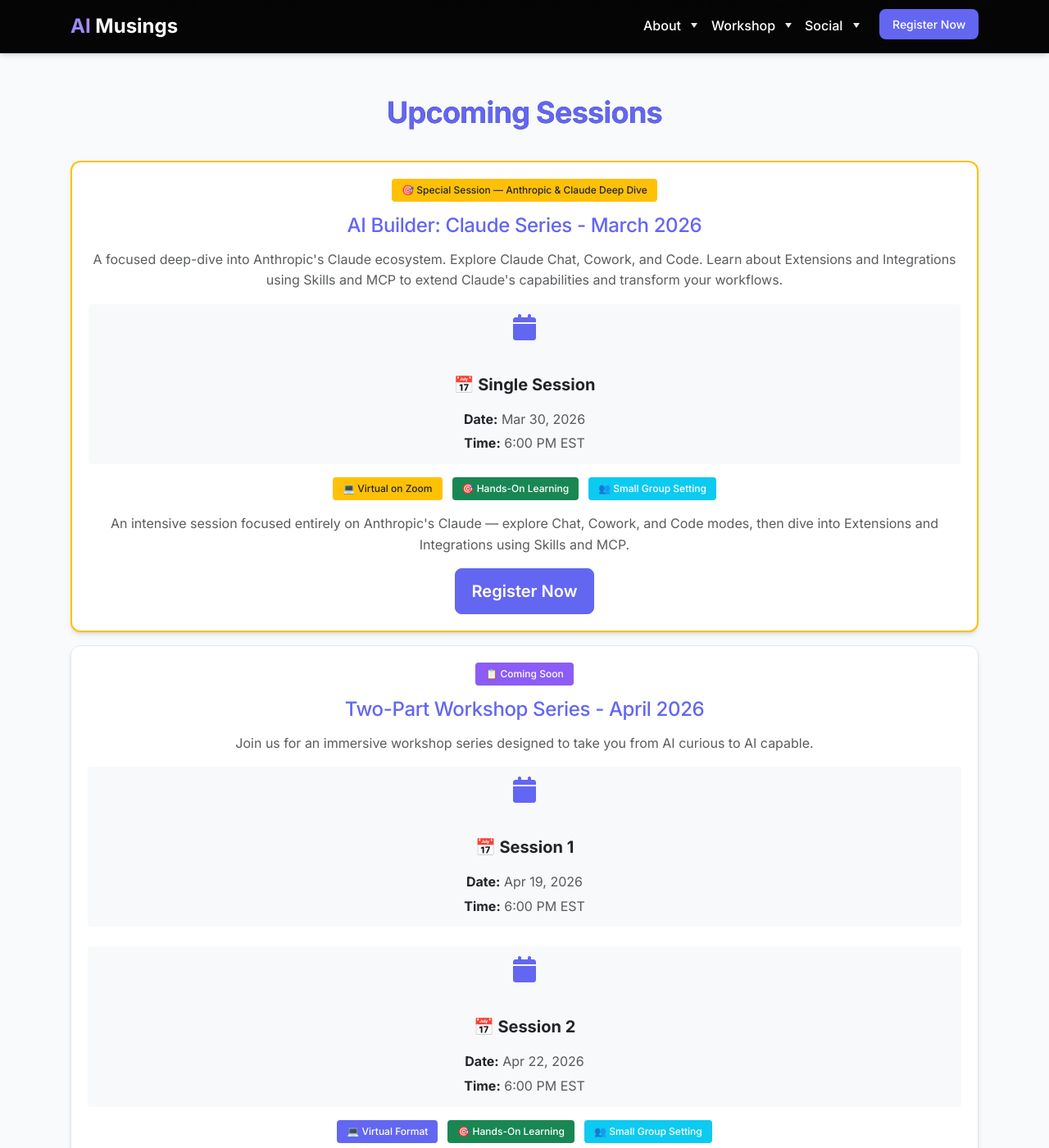
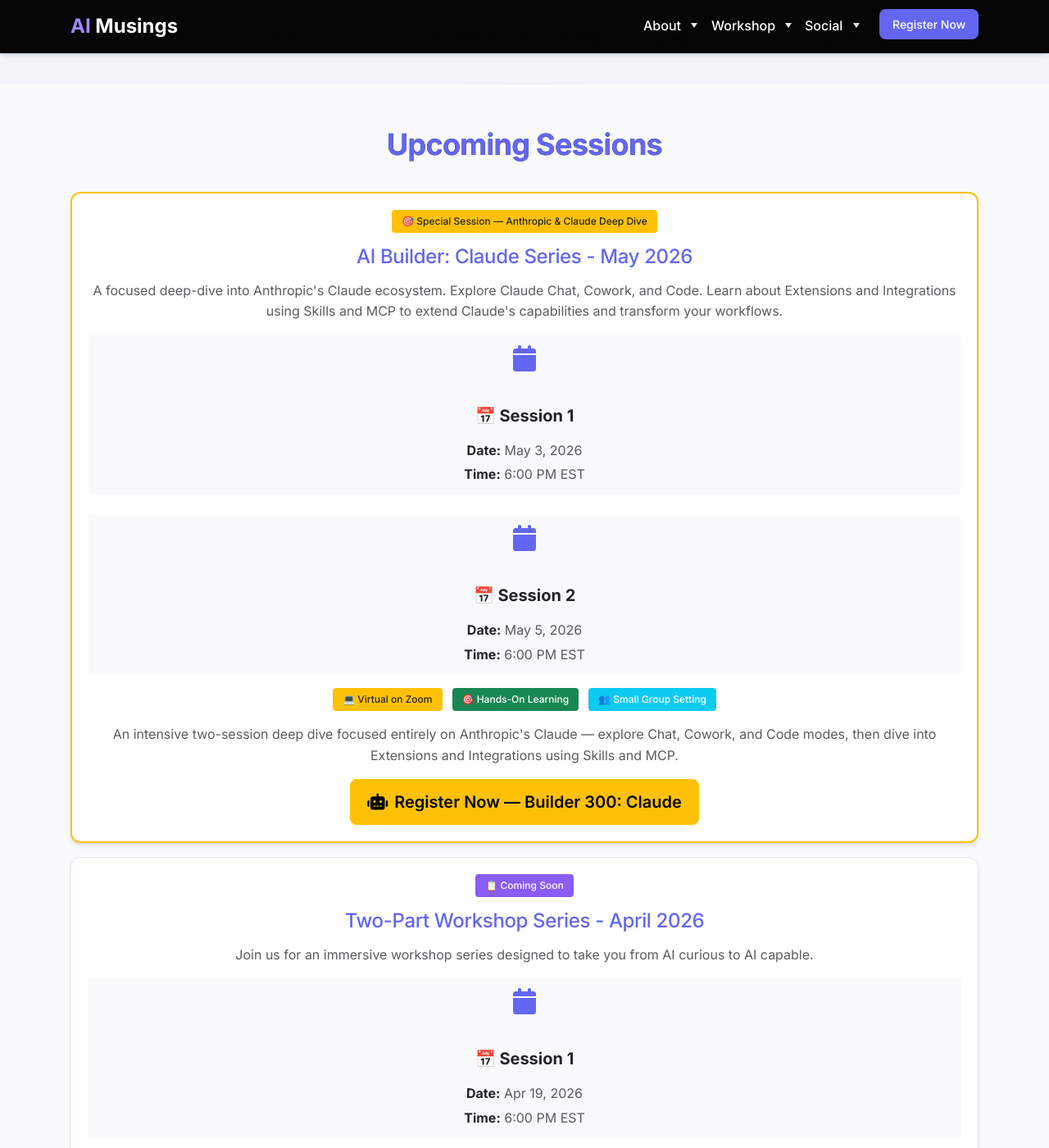
Before and after one commit to pulsarventures/aimusings.site, a Jekyll site: the page built from index.html, in a window 1280 px wide and 1400 px high, scrolled down 11399 px. Shown: the whole window at 82% size. Built offline with Jekyll 4.4.1, drawn with Linux system fonts in a browser that asks for light colours; the list of posts is cut into pages by our own code; some of the changed text lies outside the part shown.

Commit message:
Claude Series - 1 marked complete, announce Claude Series - 2 (May 3 & 5), dual hero CTAs
Co-Authored-By: Claude Sonnet 4.6 <noreply@anthropic.com>

```diff
--- a/index.html
+++ b/index.html
@@ -17,10 +17,20 @@ title: "Accelerate Your AI Game: Learn, Apply, Build in One Immersive Session"
                 </p>
                 <div class="bg-white rounded shadow-lg p-4 mt-4 d-inline-block" data-animate="fadeUp" data-delay="400">
                     <div class="d-flex flex-column gap-3 align-items-center">
-                        <a href="https://www.tixtree.com/e/ai-builder-claude-series-e54a3c4af09a" class="btn btn-primary btn-lg px-5 py-3 fw-semibold" target="_blank">
-                            <i class="fas fa-ticket-alt me-2"></i>Register for Next Workshop
-                        </a>
-                        <span class="text-muted small">Mar 30, 2026 | 6:00 PM EST | Virtual on Zoom | AI Builder: Claude Series</span>
+                        <div class="d-flex gap-3 justify-content-center flex-wrap">
+                            <div class="text-center">
+                                <a href="https://www.tixtree.com/e/accelerate-your-ai-game-learn-build-apply-1fa6b0fa1d96" class="btn btn-primary btn-lg px-4 py-3 fw-semibold" target="_blank">
+                                    <i class="fas fa-ticket-alt me-2"></i>Register — Builder 200
+                                </a>
+                                <div class="text-muted small mt-2">Apr 19 & 22, 2026 | 6:00 PM EST</div>
+                            </div>
+                            <div class="text-center">
+                                <a href="https://www.tixtree.com/e/claude-series-719e255321d4" class="btn btn-warning btn-lg px-4 py-3 fw-semibold" target="_blank">
+                                    <i class="fas fa-robot me-2"></i>Register — Builder 300: Claude
+                                </a>
+                                <div class="text-muted small mt-2">May 3 & 5, 2026 | 6:00 PM EST</div>
+                            </div>
+                        </div>
                         <div class="d-flex gap-3 justify-content-center flex-wrap">
                             <a href="https://www.youtube.com/@AIMusingsBuilderCommunitySnS" class="btn btn-outline-danger btn-sm px-3 py-1 fw-semibold" target="_blank">
                                 <i class="fab fa-youtube me-2"></i>YouTube Channel
@@ -1005,6 +1015,14 @@ title: "Accelerate Your AI Game: Learn, Apply, Build in One Immersive Session"
                             </tr>
                         </thead>
                         <tbody>
+                            <tr class="table-warning">
+                                <td><strong>Claude Series - 2</strong></td>
+                                <td>May 3 & 5, 2026</td>
+                                <td><span class="badge bg-info">📅 Scheduled</span></td>
+                                <td>
+                                    <a href="https://www.tixtree.com/e/claude-series-719e255321d4" target="_blank" class="btn btn-sm btn-primary"><i class="fas fa-ticket-alt me-1"></i>Register</a>
+                                </td>
+                            </tr>
                             <tr class="table-info">
                                 <td><strong>Builder Series - 9</strong></td>
                                 <td>April 19 & 22, 2026</td>
@@ -1013,21 +1031,17 @@ title: "Accelerate Your AI Game: Learn, Apply, Build in One Immersive Session"
                                     <a href="https://www.tixtree.com/e/accelerate-your-ai-game-learn-build-apply-1fa6b0fa1d96" target="_blank" class="btn btn-sm btn-primary"><i class="fas fa-ticket-alt me-1"></i>Register</a>
                                 </td>
                             </tr>
-                            <tr class="table-warning">
+                            <tr class="table-light">
                                 <td><strong>Claude Series - 1</strong></td>
                                 <td>March 30, 2026</td>
-                                <td><span class="badge bg-warning text-dark">🎯 Special Session</span></td>
-                                <td>
-                                    <a href="https://www.tixtree.com/e/ai-builder-claude-series-e54a3c4af09a" target="_blank" class="btn btn-sm btn-primary"><i class="fas fa-ticket-alt me-1"></i>Register</a>
-                                </td>
+                                <td><span class="badge bg-success">✓ Completed</span></td>
+                                <td></td>
                             </tr>
                             <tr class="table-light">
                                 <td><strong>Builder Series - 8</strong></td>
                                 <td>February 22 & 26, 2026</td>
                                 <td><span class="badge bg-success">✓ Completed</span></td>
-                                <td>
-                                    <span class="text-muted">Coming Soon</span>
-                                </td>
+                                <td></td>
                             </tr>
                             <tr class="table-light">
                                 <td><strong>Builder Series - 7</strong></td>
@@ -1125,12 +1139,12 @@ title: "Accelerate Your AI Game: Learn, Apply, Build in One Immersive Session"
         </div>
         <div class="row justify-content-center">
             <div class="col-lg-10">
-                <!-- AI Builder: Claude Series - March 2026 -->
+                <!-- AI Builder: Claude Series - May 2026 -->
                 <div class="card card-hover glass-effect mb-4 border-warning" style="border-width: 2px;">
                     <div class="card-body p-5">
                         <div class="text-center mb-4">
                             <div class="badge bg-warning text-dark px-3 py-2 mb-3">🎯 Special Session — Anthropic & Claude Deep Dive</div>
-                            <h3 class="h4 mb-3 text-primary">AI Builder: Claude Series - March 2026</h3>
+                            <h3 class="h4 mb-3 text-primary">AI Builder: Claude Series - May 2026</h3>
                             <p class="text-muted mb-4">A focused deep-dive into Anthropic's Claude ecosystem. Explore Claude Chat, Cowork, and Code. Learn about Extensions and Integrations using Skills and MCP to extend Claude's capabilities and transform your workflows.</p>
                         </div>
 
@@ -1139,9 +1153,19 @@ title: "Accelerate Your AI Game: Learn, Apply, Build in One Immersive Session"
                                 <div class="text-center p-3 rounded bg-light">
                                     <div class="mb-3">
                                         <i class="fas fa-calendar fa-2x text-primary mb-2"></i>
-                                        <h5 class="text-dark">📅 Single Session</h5>
+                                        <h5 class="text-dark">📅 Session 1</h5>
                                     </div>
-                                    <p class="text-muted mb-1"><strong class="text-dark">Date:</strong> Mar 30, 2026</p>
+                                    <p class="text-muted mb-1"><strong class="text-dark">Date:</strong> May 3, 2026</p>
+                                    <p class="text-muted mb-0"><strong class="text-dark">Time:</strong> 6:00 PM EST</p>
+                                </div>
+                            </div>
+                            <div class="col-md-5">
+                                <div class="text-center p-3 rounded bg-light">
+                                    <div class="mb-3">
+                                        <i class="fas fa-calendar fa-2x text-primary mb-2"></i>
+                                        <h5 class="text-dark">📅 Session 2</h5>
+                                    </div>
+                                    <p class="text-muted mb-1"><strong class="text-dark">Date:</strong> May 5, 2026</p>
                                     <p class="text-muted mb-0"><strong class="text-dark">Time:</strong> 6:00 PM EST</p>
                                 </div>
                             </div>
@@ -1154,8 +1178,8 @@ title: "Accelerate Your AI Game: Learn, Apply, Build in One Immersive Session"
                                     <span class="badge bg-success px-3 py-2">🎯 Hands-On Learning</span>
                                     <span class="badge bg-info px-3 py-2">👥 Small Group Setting</span>
                                 </div>
-                                <p class="text-muted mb-4">An intensive session focused entirely on Anthropic's Claude — explore Chat, Cowork, and Code modes, then dive into Extensions and Integrations using Skills and MCP.</p>
-                                <a href="https://www.tixtree.com/e/ai-builder-claude-series-e54a3c4af09a" class="btn btn-primary btn-lg px-5 py-3 fw-semibold" target="_blank">Register Now</a>
+                                <p class="text-muted mb-4">An intensive two-session deep dive focused entirely on Anthropic's Claude — explore Chat, Cowork, and Code modes, then dive into Extensions and Integrations using Skills and MCP.</p>
+                                <a href="https://www.tixtree.com/e/claude-series-719e255321d4" class="btn btn-warning btn-lg px-5 py-3 fw-semibold" target="_blank"><i class="fas fa-robot me-2"></i>Register Now — Builder 300: Claude</a>
                             </div>
                         </div>
                     </div>
```
Also changed, not shown: _data/workshops.yml (+21 -2 lines).
